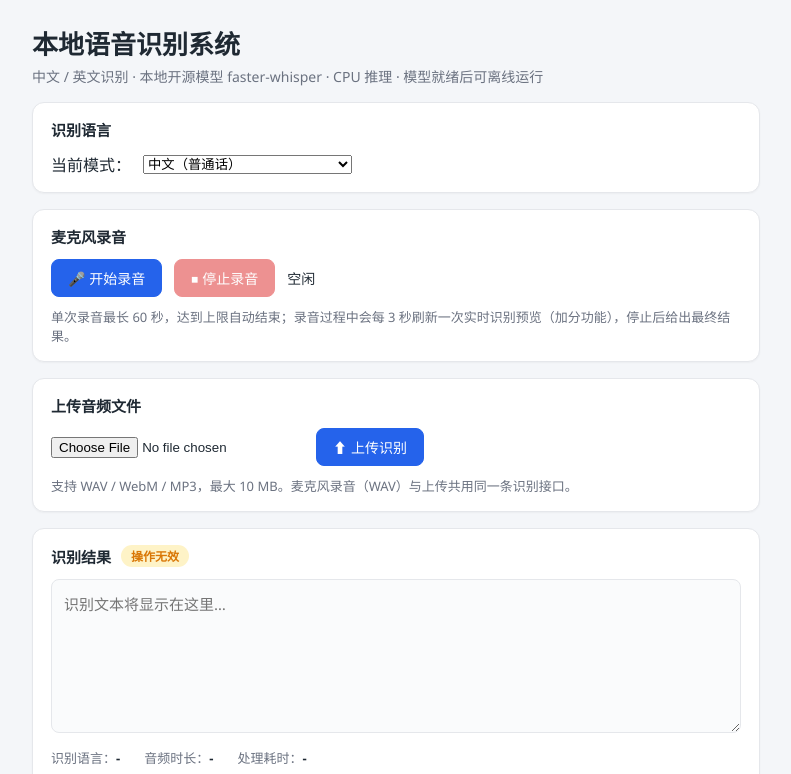
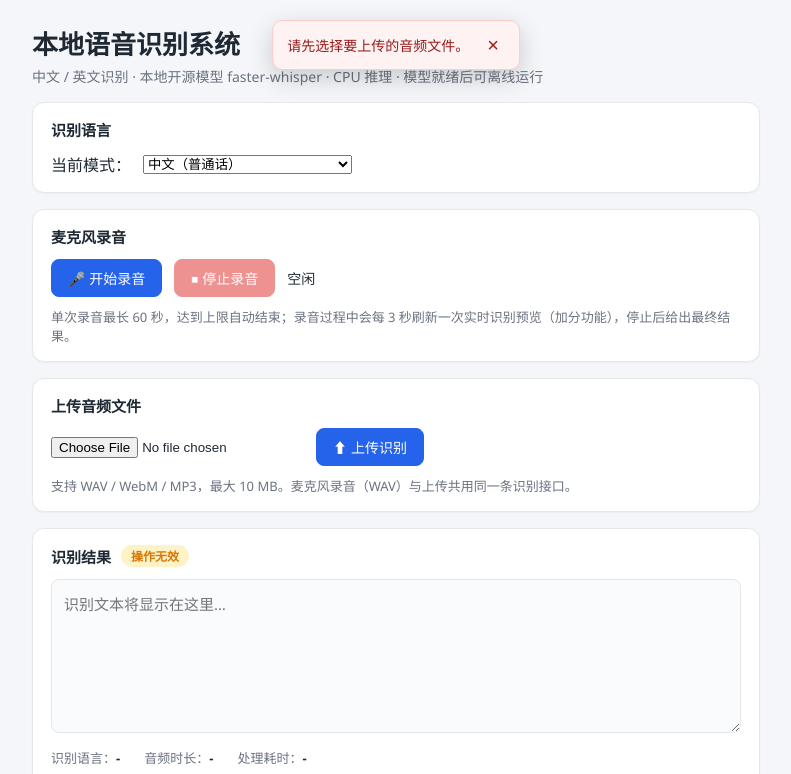
Before and after one commit to DK-ccyfy/local-speech-to-text, a plain HTML site: page static/index.html in a window 1280 px wide. Both pictures are taken after a click on the button "⬆ 上传识别". Shown: the top 774 px of the page, without its empty margins (244-1035 px from the left). Drawn offline with Linux system fonts and the light colour scheme; no server answers.

Commit message:
Error prompt as fixed top toast (visible without scrolling, auto-dismiss + close); make audioCtx.close() non-blocking so stop cannot hang; guard WAV-encode failures; bump assets to v3

```diff
--- a/static/app.js
+++ b/static/app.js
@@ -25,7 +25,8 @@ const els = {
   metaLanguage: $("metaLanguage"), metaDuration: $("metaDuration"),
   metaProcessing: $("metaProcessing"),
   btnCopy: $("btnCopy"), copyHint: $("copyHint"),
-  errorBox: $("errorBox"), errorMessage: $("errorMessage"), btnRetry: $("btnRetry"),
+  errorBox: $("errorBox"), errorMessage: $("errorMessage"),
+  btnRetry: $("btnRetry"), btnCloseError: $("btnCloseError"),
   modelStatus: $("modelStatus"),
 };
 
@@ -65,13 +66,18 @@ function setBusy(busy) {
   els.btnUpload.disabled = busy;
 }
 
+let errorDismissTimer = null;
+
 function showError(message, canRetry = false) {
   els.errorMessage.textContent = message;
   els.errorBox.hidden = false;
   els.btnRetry.hidden = !canRetry;
+  clearTimeout(errorDismissTimer);
+  errorDismissTimer = setTimeout(hideError, 10000); // auto-dismiss, × or retry keeps flow simple
 }
 
 function hideError() {
+  clearTimeout(errorDismissTimer);
   els.errorBox.hidden = true;
   els.btnRetry.hidden = true;
 }
@@ -232,13 +238,14 @@ async function stopRecording(auto = false) {
   clearInterval(state.realtimeInterval);
   state.timerInterval = state.realtimeInterval = null;
 
-  // teardown audio graph
+  // teardown audio graph. close() is NOT awaited: on some Chrome versions the
+  // promise can hang, and it must never block the stop→recognize flow.
   try { state.sourceNode && state.sourceNode.disconnect(); } catch (_) {}
   try { state.workletNode && state.workletNode.disconnect(); } catch (_) {}
   try { state.muteNode && state.muteNode.disconnect(); } catch (_) {}
   if (state.mediaStream) state.mediaStream.getTracks().forEach((t) => t.stop());
   if (state.audioCtx && state.audioCtx.state !== "closed") {
-    try { await state.audioCtx.close(); } catch (_) {}
+    try { state.audioCtx.close().catch(() => {}); } catch (_) {}
   }
 
   const duration = state.totalSamples / SAMPLE_RATE;
@@ -259,8 +266,14 @@ async function stopRecording(auto = false) {
   setMicStatus(auto ? `已达 60 秒上限，自动结束（${duration.toFixed(1)} 秒）` : `已停止（${duration.toFixed(1)} 秒）`);
   setBadge("working", "识别中");
 
-  const blob = encodeWav(concatChunks(), SAMPLE_RATE);
-  await submitAudio(blob, "recording.wav");
+  try {
+    const blob = encodeWav(concatChunks(), SAMPLE_RATE);
+    await submitAudio(blob, "recording.wav");
+  } catch (err) {
+    setBadge("error", "识别失败");
+    showError(`录音处理失败：${(err && err.message) || err}`);
+    setBusy(false);
+  }
 }
 
 /* ------------------------------------------------------- realtime preview */
@@ -398,6 +411,7 @@ els.btnStart.addEventListener("click", startRecording);
 els.btnStop.addEventListener("click", () => stopRecording(false));
 els.btnUpload.addEventListener("click", uploadChosenFile);
 els.btnCopy.addEventListener("click", copyResult);
+els.btnCloseError.addEventListener("click", hideError);
 els.btnRetry.addEventListener("click", () => {
   if (state.lastJob) submitAudio(state.lastJob.blob, state.lastJob.filename);
 });
--- a/static/index.html
+++ b/static/index.html
@@ -4,7 +4,7 @@
   <meta charset="UTF-8" />
   <meta name="viewport" content="width=device-width, initial-scale=1.0" />
   <title>本地语音识别系统 · Local Speech-to-Text</title>
-  <link rel="stylesheet" href="/static/style.css?v=2" />
+  <link rel="stylesheet" href="/static/style.css?v=3" />
 </head>
 <body>
   <main class="container">
@@ -67,10 +67,11 @@
       </div>
     </section>
 
-    <!-- 错误提示 -->
-    <div id="errorBox" class="error-box" hidden>
+    <!-- 错误提示：顶部悬浮弹框 -->
+    <div id="errorBox" class="error-toast" hidden role="alert">
       <div id="errorMessage"></div>
       <button id="btnRetry" class="btn" hidden>🔄 重试</button>
+      <button id="btnCloseError" class="toast-close" aria-label="关闭提示" title="关闭">×</button>
     </div>
 
     <footer>
@@ -78,6 +79,6 @@
     </footer>
   </main>
 
-  <script src="/static/app.js?v=2"></script>
+  <script src="/static/app.js?v=3"></script>
 </body>
 </html>
--- a/static/style.css
+++ b/static/style.css
@@ -137,20 +137,44 @@ header h1 { margin: 0 0 4px; font-size: 26px; }
 }
 .meta-row b { color: var(--text); }
 
-/* ---------- errors ---------- */
-.error-box {
+/* ---------- errors: fixed toast pinned to the top of the viewport ---------- */
+.error-toast {
+  position: fixed;
+  top: 20px;
+  left: 50%;
+  transform: translateX(-50%);
+  z-index: 1000;
+  max-width: min(720px, 92vw);
   background: #fef2f2;
   border: 1px solid #fecaca;
   color: #991b1b;
   border-radius: 10px;
   padding: 12px 14px;
-  margin-bottom: 16px;
+  margin: 0;
   font-size: 14px;
   display: flex;
   align-items: center;
   gap: 12px;
   flex-wrap: wrap;
+  box-shadow: 0 8px 24px rgba(0, 0, 0, 0.18);
+  animation: toast-in 0.25s ease;
 }
-.error-box > div { flex: 1; white-space: pre-wrap; }
+.error-toast > div { flex: 1; white-space: pre-wrap; }
+
+.toast-close {
+  background: none;
+  border: none;
+  color: #991b1b;
+  font-size: 20px;
+  line-height: 1;
+  cursor: pointer;
+  padding: 2px 6px;
+}
+.toast-close:hover { background: #fee2e2; border-radius: 6px; }
+
+@keyframes toast-in {
+  from { opacity: 0; transform: translate(-50%, -12px); }
+  to   { opacity: 1; transform: translate(-50%, 0); }
+}
 
 footer { text-align: center; margin-top: 24px; }
```
